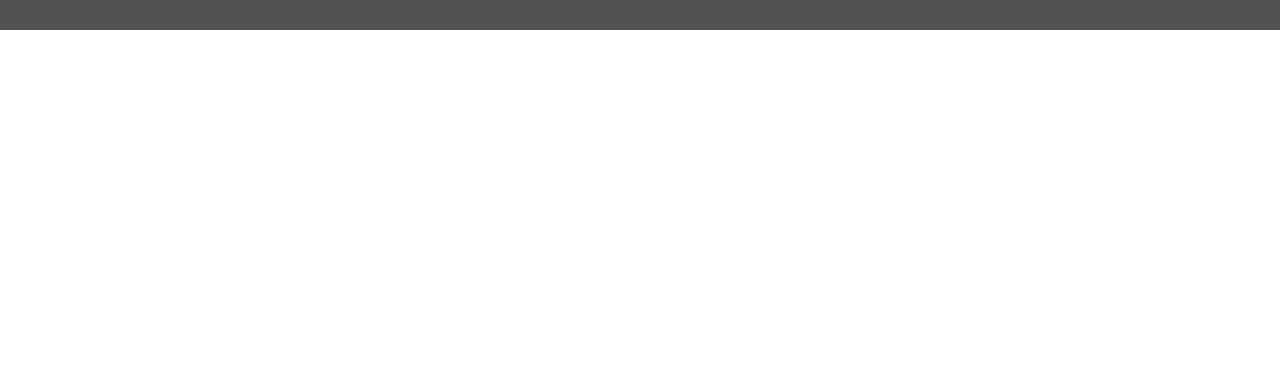
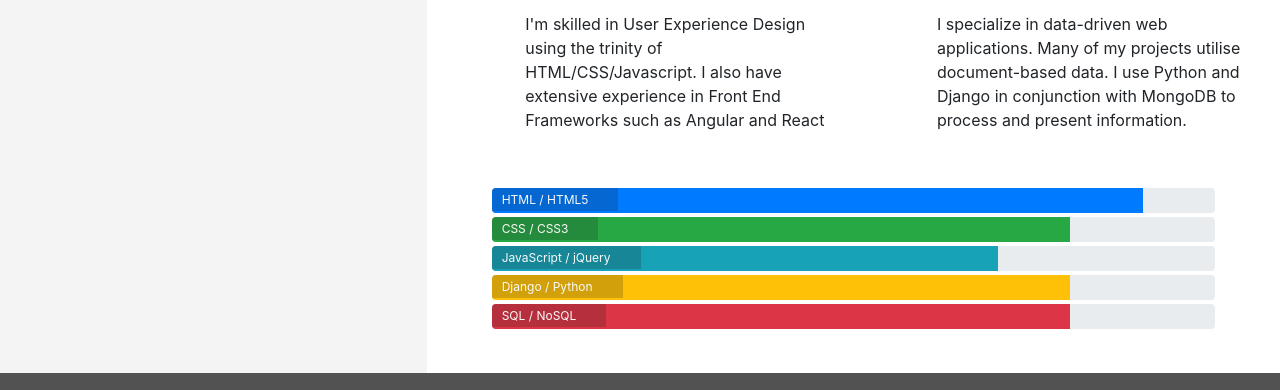
Before and after one commit to LiamEdwards931/CV, a plain HTML site: page resume.html in a window 1280 px wide. Shown: the part 499-889 px from the top of the page. Before the commit the page ends 800 px from the top, so only its background shows below. Drawn offline with nearby package versions, Linux system fonts and the light colour scheme.

Commit message:
style resume page

```diff
--- a/assets/css/styles.css
+++ b/assets/css/styles.css
@@ -259,3 +259,24 @@ footer {
     position: relative;
     width: 60%;
 }
+
+/*--------------------------------------------Skills*/
+
+#bootstrap-override .progress {
+    position: relative;
+    height: 25px;
+    margin-bottom: 4px;
+}
+
+#bootstrap-override .progress-type {
+    position: absolute;
+    left: 0px;
+    font-weight: 400;
+    padding: 3px 30px 2px 10px;
+    color: #fafafa;
+    background-color: rgba(25, 25, 25, 0.2);
+}
+
+#bootstrap-override .progress-section {
+    margin: 40px 20px;
+}
--- a/resume.html
+++ b/resume.html
@@ -27,10 +27,10 @@
       rel="stylesheet"/>
     <title>Liam-CV</title>
   </head>
-  <body>
+  <body id ="bootstrap-override">
     <header>
       <div class="row no-gutters">
-        <a class="col-md-4 logo" href="02-index.html"></a>
+        <a class="col-md-4 logo" href="index.html"></a>
         <div class="col-md-8">
           <div class="row no-gutters bg-color-name-title">
             <div class="col heading">
@@ -44,7 +44,7 @@
                 <li
                   class="col-6 col-sm-3 list-inline-item ui-menu-color-home menuitem"
                 >
-                  <a href="#" class="hvr-sweep-to-bottom"
+                  <a href="index.html" class="hvr-sweep-to-bottom"
                     ><i class="fa fa-home" aria-hidden="true"></i
                     ><span>Home</span></a
                   >
@@ -52,7 +52,7 @@
                 <li
                   class="col-6 col-sm-3 list-inline-item ui-menu-color-resume menuitem"
                 >
-                  <a href="#" class="hvr-sweep-to-bottom"
+                  <a href="resume.html" class="hvr-sweep-to-bottom"
                     ><i class="fa fa-graduation-cap" aria-hidden="true"></i
                     ><span>Resume</span></a
                   >
@@ -79,7 +79,97 @@
         </div>
       </div>
     </header>
-    <section></section>
+    <section class="container-fluid">
+        <div class="row">
+            <div class="col-md-4 bg-color-personal-info section-column">
+                <div class="row">
+                    <div class="col-12">
+                        <h3 class="section-heading uppercase">
+                            Work History
+                        </h3>
+                    </div>
+                </div>
+            </div>
+            <div class="col-md-8 bg-color-three-reasons section-column">
+                <div class="row">
+                    <div class="col">
+                        <h3 class="section-heading uppercase">My Skills</h3>
+                    </div>
+                </div>
+                <div class="row">
+                    <div class="col-10 offset-1 offset-sm-0 col-sm-4 col-md-6">
+                        <div class="row">
+                            <div class="col-2">
+                                <i class="three-reasons-icons fa fa-tv" aria-hidden="true"></i>
+                            </div>
+                            <div class="col-10">
+                                <h4 class="three-reasons-heading uppercase">Front End</h4>
+                                <p>
+                                    I'm skilled in User Experience Design using the trinity of HTML/CSS/Javascript. I also
+                                    have extensive experience in Front End Frameworks such as Angular and React
+                                </p>
+                            </div>
+                        </div>
+                    </div>
+                    <div class="col-10 offset-1 offset-sm-0 col-sm-4 col-md-6">
+                        <div class="row">
+                            <div class="col-2">
+                                <i class="three-reasons-icons fa fa-gears" aria-hidden="true"></i>
+                            </div>
+                            <div class="col-10">
+                                <h4 class="three-reasons-heading uppercase">Back End</h4>
+                                <p>
+                                    I specialize in data-driven web applications. Many of my projects utilise document-based
+                                    data. I use Python and Django in conjunction with MongoDB to process and present
+                                    information.
+                                </p>
+                            </div>
+                        </div>
+                    </div>
+                </div>
+                <div class="row progress-section">
+                    <div class="col">
+                        <div class="progress">
+                            <div class="progress-bar" role="progressbar" aria-valuenow="90" aria-valuemin="0"
+                                aria-valuemax="100" style="width:90%;">
+                                <span class="sr-only">90% complete</span>
+                            </div>
+                            <span class="progress-type">HTML / HTML5</span>
+                        </div>
+                        <div class="progress">
+                            <div class="progress-bar bg-success" role="progressbar" aria-valuenow="80" aria-valuemin="0"
+                                aria-valuemax="100" style="width:80%;">
+                                <span class="sr-only">80% complete</span>
+                            </div>
+                            <span class="progress-type">CSS / CSS3</span>
+                        </div>
+                        <div class="progress">
+                            <div class="progress-bar bg-info" role="progressbar" aria-valuenow="70" aria-valuemin="0"
+                                aria-valuemax="100" style="width:70%;">
+                                <span class="sr-only">70% complete</span>
+                            </div>
+                            <span class="progress-type">JavaScript / jQuery</span>
+                        </div>
+                        <div class="progress">
+                            <div class="progress-bar bg-warning" role="progressbar" aria-valuenow="80" aria-valuemin="0"
+                                aria-valuemax="100" style="width:80%;">
+                                <span class="sr-only">80% complete</span>
+                            </div>
+                            <span class="progress-type">Django / Python</span>
+                        </div>
+                        <div class="progress">
+                            <div class="progress-bar bg-danger" role="progressbar" aria-valuenow="80" aria-valuemin="0"
+                                aria-valuemax="100" style="width:80%;">
+                                <span class="sr-only">80% complete</span>
+                            </div>
+                            <span class="progress-type">SQL / NoSQL</span>
+                        </div>
+                    </div>
+                </div>
+            </div>
+        </div>
+
+    </section>
     <footer class="container-fluid">
       <div id ="footer-details"class="row">
         <div class="col-sm-4">
```
Also changed, not shown: index.html (+3 -3 lines).
